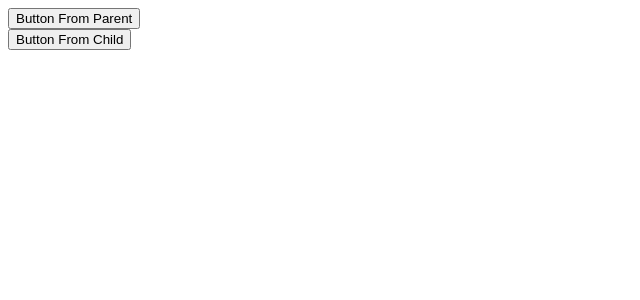
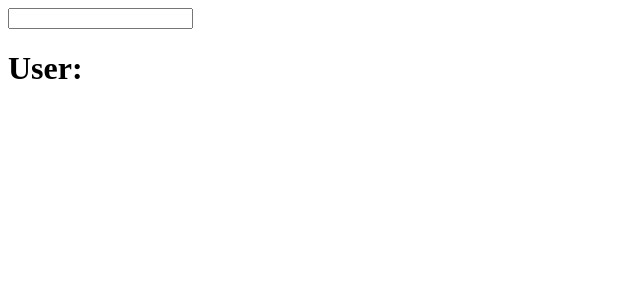
Before and after one commit to Sinecos/hooks-tut, a React (Create React App) app: page / in a window 1280 px wide. Shown: the top 300 px of the page, without its empty margins (0-640 px from the left). Built offline with nearby package versions, Linux system fonts and the light colour scheme.

Commit message:
UseContext done

```diff
--- /dev/null
+++ b/src/Login.js
@@ -0,0 +1,17 @@
+import React, {useContext} from "react";
+import {AppContext} from "./UseContext"
+
+function Login() {
+
+    const {setUsername} = useContext(AppContext);
+
+    return (
+        <div>
+            <input
+                onChange={(event) => {setUsername(event.target.value);}}
+                />
+        </div>
+    );
+}
+
+export default Login
--- /dev/null
+++ b/src/UseContext.js
@@ -0,0 +1,17 @@
+import React, {useState, createContext} from "react";
+import Login from "./Login";
+import User from "./User";
+
+export const AppContext = createContext(null);
+
+function UseContext() {
+    const [username, setUsername] = useState("");
+
+    return (
+        <AppContext.Provider value={{username, setUsername}}>
+            <Login /> <User/>
+        </AppContext.Provider>
+    );
+}
+
+export default UseContext;
--- /dev/null
+++ b/src/User.js
@@ -0,0 +1,15 @@
+import React, {useContext} from "react";
+import {AppContext} from "./UseContext"
+
+function User() {
+
+    const {username} = useContext(AppContext);
+
+    return (
+        <div>
+            <h1>User: {username} </h1>
+        </div>
+    );
+}
+
+export default User
--- a/src/index.js
+++ b/src/index.js
@@ -7,7 +7,9 @@
 import UseRef from './UseRef';
 import UseLayoutEffect from './UseLayoutEffect'
 import UseImperativeHandle from './UseImperativeHandle'
+import UseContext from './UseContext'
+
 const root = ReactDOM.createRoot(document.getElementById('root'));
 root.render(
-    <UseImperativeHandle />
+    <UseContext />
 );
```
